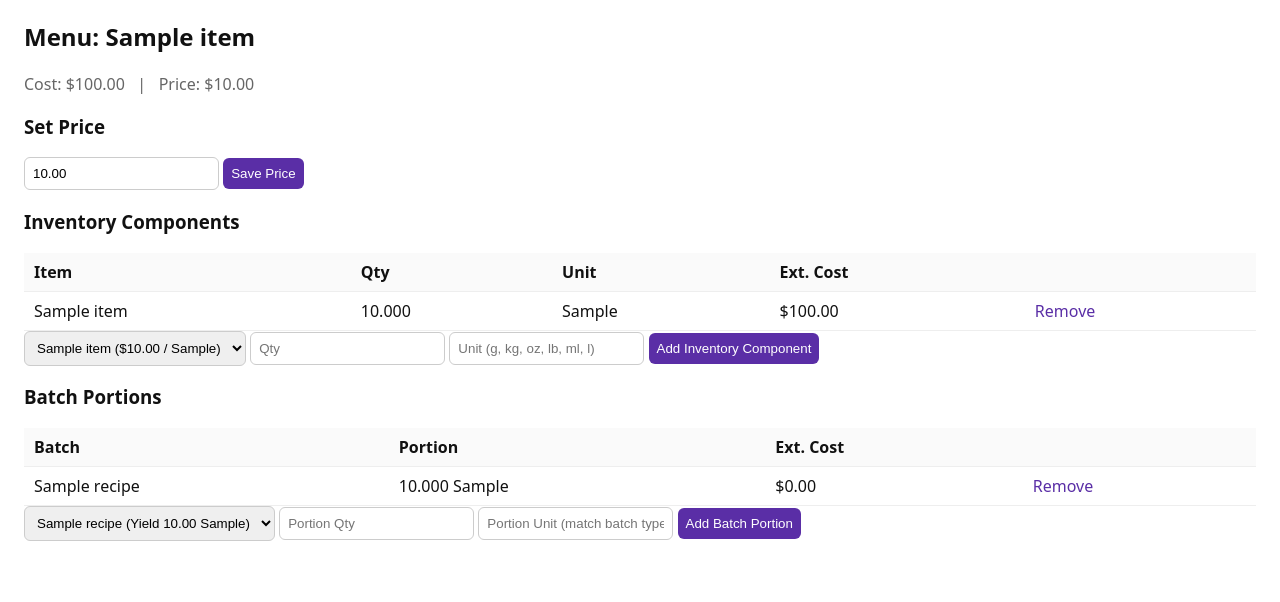
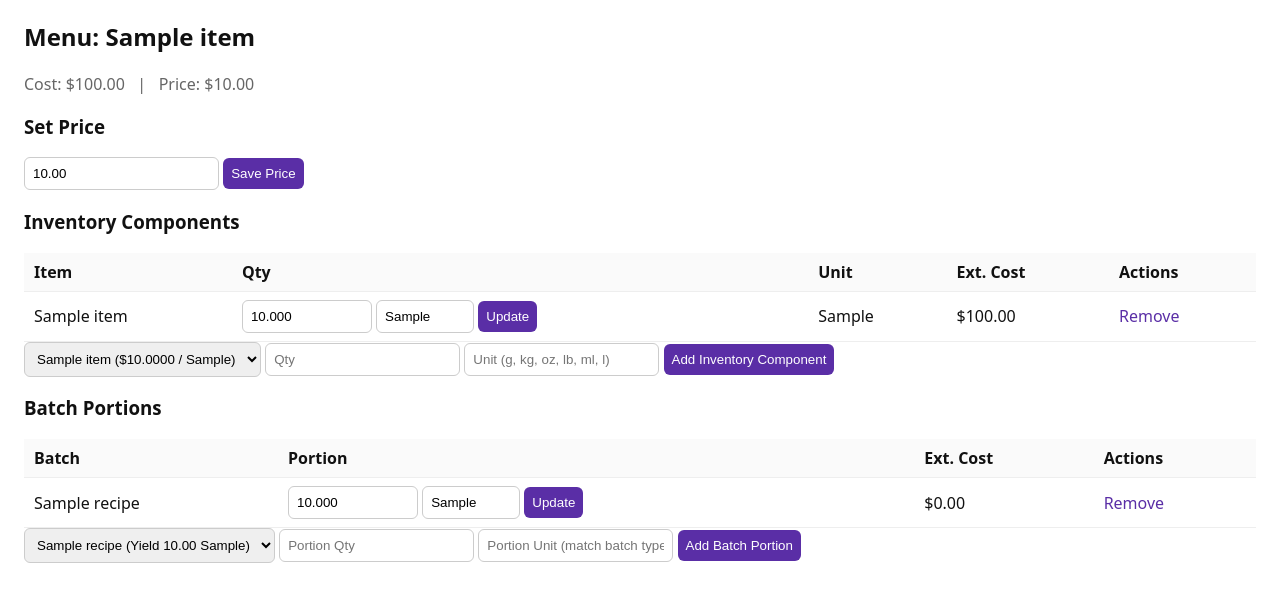
Before and after one commit to Ronnie2133/xcpstarter, a Flask app: page /menu/1 in a window 1280 px wide. Shown: the part 46-648 px from the top of the page. Run offline with Flask 3, Linux system fonts and the light colour scheme; tables that the repository leaves empty hold one stand-in row (values such as "Sample post"); some libraries are stand-ins or nearby versions.

Commit message:
Update menu_detail.html

```diff
--- a/templates/menu_detail.html
+++ b/templates/menu_detail.html
@@ -11,11 +11,17 @@
 
 <h3>Inventory Components</h3>
 <table>
-  <tr><th>Item</th><th>Qty</th><th>Unit</th><th>Ext. Cost</th><th></th></tr>
+  <tr><th>Item</th><th>Qty</th><th>Unit</th><th>Ext. Cost</th><th>Actions</th></tr>
   {% for c in m.inv_components %}
     <tr>
       <td>{{ c.item.name }}</td>
-      <td>{{ '%.3f'|format(c.qty) }}</td>
+      <td>
+        <form method="post" action="{{ url_for('menu_update_inv', menu_id=m.id, ing_id=c.id) }}">
+          <input name="qty" type="number" step="any" value="{{ '%.3f'|format(c.qty) }}" style="width:7rem;">
+          <input name="unit" value="{{ c.unit }}" style="width:5rem;">
+          <button>Update</button>
+        </form>
+      </td>
       <td>{{ c.unit }}</td>
       <td>${{ '%.2f'|format(c.ext_cost) }}</td>
       <td><a href="{{ url_for('menu_delete_inv', menu_id=m.id, ing_id=c.id) }}">Remove</a></td>
@@ -28,21 +34,27 @@
 <form method="post" action="{{ url_for('menu_detail', menu_id=m.id, action='add_inv') }}">
   <select name="item_id" required>
     {% for i in inv_items %}
-      <option value="{{ i.id }}">{{ i.name }} (${{ '%.2f'|format(i.unit_cost) }} / {{ i.unit }})</option>
+      <option value="{{ i.id }}">{{ i.name }} (${{ '%.4f'|format(i.unit_cost) }} / {{ i.unit }})</option>
     {% endfor %}
   </select>
-  <input name="qty" type="number" step="0.01" placeholder="Qty" required>
+  <input name="qty" type="number" step="any" placeholder="Qty" required>
   <input name="unit" placeholder="Unit (g, kg, oz, lb, ml, l)" required>
   <button>Add Inventory Component</button>
 </form>
 
 <h3>Batch Portions</h3>
 <table>
-  <tr><th>Batch</th><th>Portion</th><th>Ext. Cost</th><th></th></tr>
+  <tr><th>Batch</th><th>Portion</th><th>Ext. Cost</th><th>Actions</th></tr>
   {% for bp in m.batch_portions %}
     <tr>
       <td>{{ bp.batch.name }}</td>
-      <td>{{ '%.3f'|format(bp.portion_qty) }} {{ bp.portion_unit }}</td>
+      <td>
+        <form method="post" action="{{ url_for('menu_update_batch', menu_id=m.id, bp_id=bp.id) }}">
+          <input name="portion_qty" type="number" step="any" value="{{ '%.3f'|format(bp.portion_qty) }}" style="width:7rem;">
+          <input name="portion_unit" value="{{ bp.portion_unit }}" style="width:5rem;">
+          <button>Update</button>
+        </form>
+      </td>
       <td>${{ '%.2f'|format(bp.ext_cost) }}</td>
       <td><a href="{{ url_for('menu_delete_batch', menu_id=m.id, bp_id=bp.id) }}">Remove</a></td>
     </tr>
@@ -57,7 +69,7 @@
       <option value="{{ b.id }}">{{ b.name }} (Yield {{ '%.2f'|format(b.yield_qty) }} {{ b.yield_unit }})</option>
     {% endfor %}
   </select>
-  <input name="portion_qty" type="number" step="0.01" placeholder="Portion Qty" required>
+  <input name="portion_qty" type="number" step="any" placeholder="Portion Qty" required>
   <input name="portion_unit" placeholder="Portion Unit (match batch type)" required>
   <button>Add Batch Portion</button>
 </form>
```
